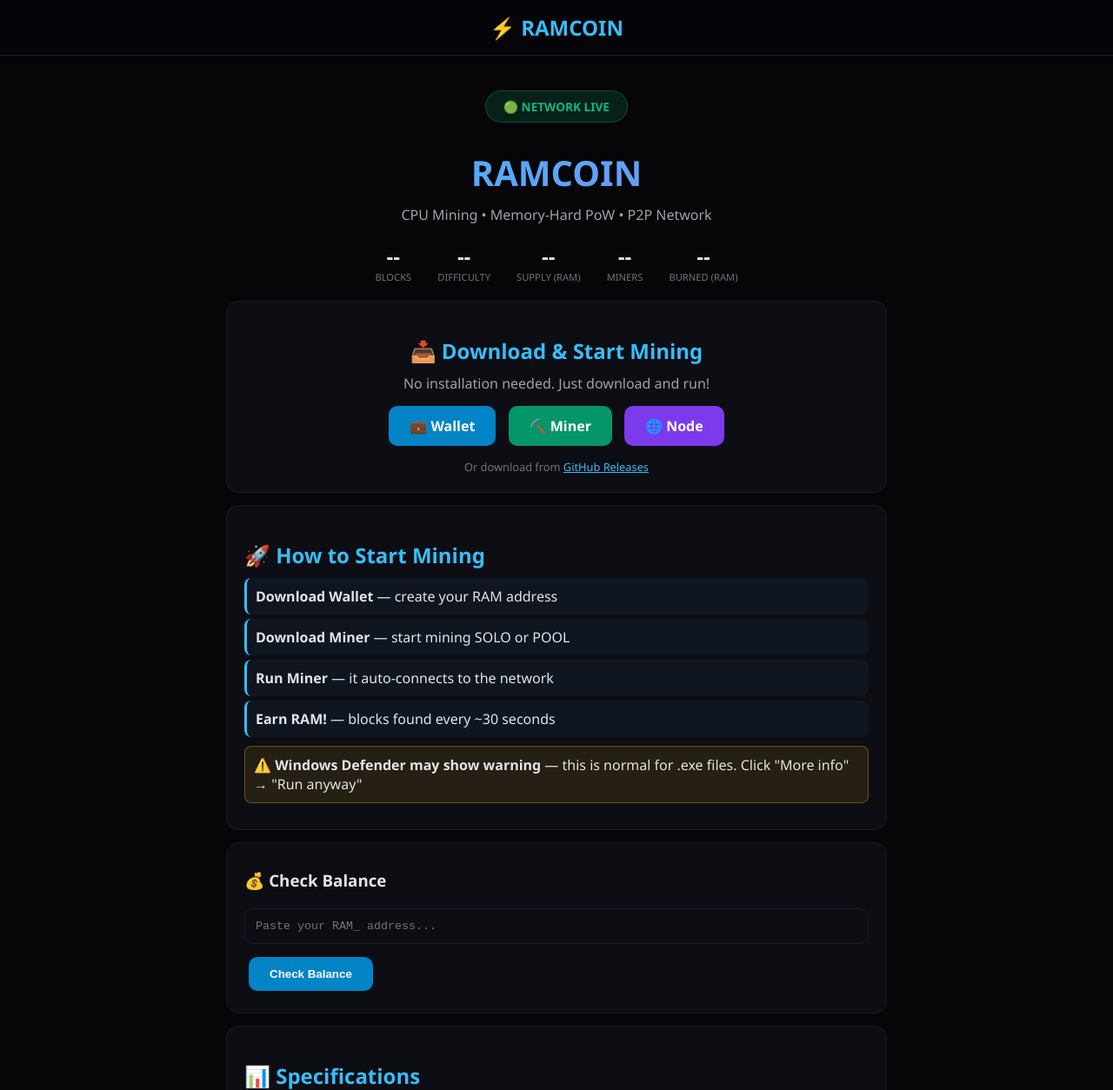
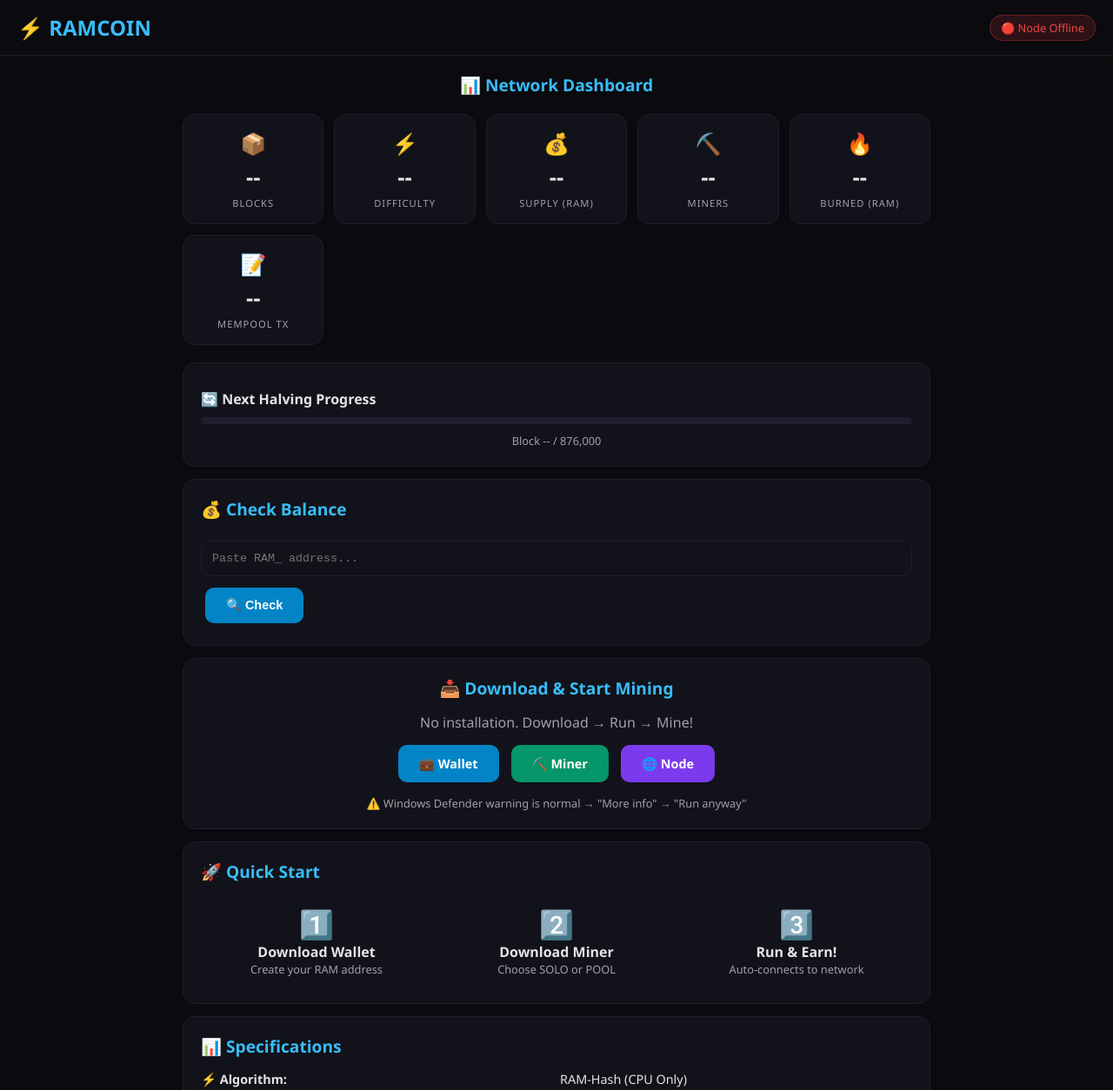
Before and after one commit to ramcoinnode-debug/ramcoin, a plain HTML site: page index.html in a window 1280 px wide. Shown: the top 1254 px of the page at 87% size. Drawn offline with Linux system fonts and the light colour scheme; no server answers.

Commit message:
Update index.html

```diff
--- a/index.html
+++ b/index.html
@@ -6,100 +6,181 @@
     <title>RAMCOIN (RAM) — CPU Mining Cryptocurrency</title>
     <style>
         :root {
-            --bg: #060609; --bg-card: #0d0d14; --border: #1a1a2e;
-            --blue: #38bdf8; --green: #10b981; --gold: #fbbf24;
-            --text: #e4e4e7;
+            --bg: #0a0a0f; --bg-card: #12121a; --border: #1e1e2e;
+            --blue: #38bdf8; --green: #10b981; --gold: #fbbf24; --red: #ef4444;
+            --text: #e4e4e7; --text2: #a1a1aa; --purple: #a78bfa;
         }
         * { box-sizing: border-box; margin: 0; padding: 0; }
-        body { font-family: 'Segoe UI', sans-serif; background: var(--bg); color: var(--text); }
-        nav { background: rgba(6,6,9,0.92); border-bottom: 1px solid var(--border); padding: 15px 20px; text-align: center; }
+        body { font-family: 'Segoe UI', sans-serif; background: var(--bg); color: var(--text); min-height: 100vh; }
+        nav { background: rgba(10,10,15,0.95); border-bottom: 1px solid var(--border); padding: 15px 20px;
+              display: flex; justify-content: space-between; align-items: center; flex-wrap: wrap; gap: 10px; }
         nav .logo { font-size: 1.5em; font-weight: 900; color: var(--blue); }
-        .container { max-width: 800px; margin: 0 auto; padding: 20px; }
-        .hero-badge { display: inline-block; background: rgba(16,185,129,0.15); color: var(--green); border: 1px solid rgba(16,185,129,0.3); padding: 8px 20px; border-radius: 50px; font-weight: 700; font-size: 0.85em; margin: 20px 0; }
-        h1 { font-size: 2.5em; text-align: center; background: linear-gradient(135deg, #38bdf8, #818cf8); -webkit-background-clip: text; -webkit-text-fill-color: transparent; margin: 10px 0; }
-        h2 { color: var(--blue); margin: 20px 0 10px; }
-        h3 { margin: 10px 0; }
-        .stats { display: flex; justify-content: center; gap: 30px; margin: 20px 0; flex-wrap: wrap; }
-        .stat { text-align: center; }
-        .stat .num { font-size: 1.5em; font-weight: 900; }
-        .stat .lbl { color: #71717a; font-size: 0.7em; }
+        nav .status { font-size: 0.8em; padding: 5px 12px; border-radius: 50px; }
+        .status.online { background: rgba(16,185,129,0.15); color: var(--green); border: 1px solid rgba(16,185,129,0.3); }
+        .status.offline { background: rgba(239,68,68,0.15); color: var(--red); border: 1px solid rgba(239,68,68,0.3); }
+        .container { max-width: 900px; margin: 0 auto; padding: 20px; }
+
+        /* DASHBOARD */
+        .dashboard { display: grid; grid-template-columns: repeat(auto-fit, minmax(150px, 1fr)); gap: 12px; margin: 20px 0; }
+        .dash-card { background: var(--bg-card); border: 1px solid var(--border); border-radius: 14px; padding: 16px; text-align: center; }
+        .dash-card .icon { font-size: 1.5em; margin-bottom: 5px; }
+        .dash-card .value { font-size: 1.6em; font-weight: 900; margin: 5px 0; }
+        .dash-card .label { color: var(--text2); font-size: 0.7em; text-transform: uppercase; letter-spacing: 1px; }
+        .dash-card .change { font-size: 0.75em; margin-top: 5px; }
+        .change.up { color: var(--green); }
+        .change.down { color: var(--red); }
+
         .card { background: var(--bg-card); border: 1px solid var(--border); border-radius: 14px; padding: 20px; margin: 14px 0; }
-        input { width: 100%; padding: 12px; border-radius: 10px; border: 1px solid var(--border); background: var(--bg-card); color: white; font-family: monospace; margin: 10px 0; }
-        .btn { display: inline-block; padding: 12px 24px; border-radius: 10px; font-weight: 700; text-decoration: none; border: none; cursor: pointer; margin: 5px; transition: all 0.2s; }
-        .btn:hover { transform: translateY(-2px); box-shadow: 0 4px 12px rgba(0,0,0,0.3); }
+        h2 { color: var(--blue); margin-bottom: 15px; font-size: 1.2em; }
+        h3 { margin: 10px 0; font-size: 1em; }
+        input, select { width: 100%; padding: 12px; border-radius: 10px; border: 1px solid var(--border);
+                       background: var(--bg-card); color: white; font-family: monospace; margin: 8px 0; }
+        .btn { display: inline-block; padding: 12px 24px; border-radius: 10px; font-weight: 700; text-decoration: none;
+               border: none; cursor: pointer; margin: 5px; transition: all 0.2s; font-size: 0.9em; }
+        .btn:hover { transform: translateY(-2px); box-shadow: 0 4px 12px rgba(0,0,0,0.3); opacity: 0.9; }
         .btn-primary { background: #0284c7; color: white; }
         .btn-green { background: #059669; color: white; }
         .btn-gold { background: #b45309; color: white; }
         .btn-purple { background: #7c3aed; color: white; }
-        .balance { font-size: 2em; font-weight: 900; color: var(--green); text-align: center; }
+        .btn-outline { background: transparent; border: 2px solid var(--blue); color: var(--blue); }
+
+        .balance { font-size: 2.5em; font-weight: 900; color: var(--green); text-align: center; }
+        .address-display { color: var(--text2); font-size: 0.8em; text-align: center; word-break: break-all; }
+
+        .tx-row { display: flex; justify-content: space-between; padding: 10px; border-bottom: 1px solid var(--border); font-size: 0.85em; }
+        .tx-row:last-child { border-bottom: none; }
+        .tx-in { color: var(--green); }
+        .tx-out { color: var(--red); }
+
         .social { display: flex; justify-content: center; gap: 10px; flex-wrap: wrap; margin: 20px 0; }
-        .social a { background: var(--bg-card); border: 1px solid var(--border); padding: 10px 18px; border-radius: 10px; color: var(--text); text-decoration: none; font-weight: 600; font-size: 0.9em; transition: all 0.2s; }
+        .social a { background: var(--bg-card); border: 1px solid var(--border); padding: 10px 18px;
+                   border-radius: 10px; color: var(--text); text-decoration: none; font-weight: 600; font-size: 0.85em; }
         .social a:hover { border-color: var(--blue); color: var(--blue); }
-        .steps { list-style: none; padding: 0; }
-        .steps li { padding: 10px; margin: 5px 0; background: rgba(56,189,248,0.05); border-radius: 8px; border-left: 3px solid var(--blue); }
-        .code { background: #000; color: var(--green); padding: 15px; border-radius: 8px; font-family: monospace; overflow-x: auto; margin: 10px 0; }
-        .warning { background: rgba(251,191,36,0.1); border: 1px solid rgba(251,191,36,0.3); padding: 10px; border-radius: 8px; margin: 10px 0; }
+
+        .progress-bar { background: var(--border); border-radius: 10px; height: 8px; margin: 10px 0; overflow: hidden; }
+        .progress-fill { background: linear-gradient(90deg, var(--blue), var(--purple)); height: 100%; border-radius: 10px; transition: width 0.5s; }
+
+        .footer { text-align: center; color: var(--text2); font-size: 0.75em; padding: 20px; }
+        .footer a { color: var(--blue); text-decoration: none; }
+
+        .tabs { display: flex; gap: 5px; margin-bottom: 15px; }
+        .tab { padding: 8px 16px; border-radius: 8px; cursor: pointer; font-size: 0.85em; border: 1px solid var(--border); background: transparent; color: var(--text2); }
+        .tab.active { background: var(--blue); color: white; border-color: var(--blue); }
+
+        @media (max-width: 600px) {
+            .dashboard { grid-template-columns: repeat(2, 1fr); }
+            .btn { width: 100%; margin: 3px 0; }
+        }
     </style>
 </head>
 <body>
-    <nav><span class="logo">⚡ RAMCOIN</span></nav>
+    <nav>
+        <span class="logo">⚡ RAMCOIN</span>
+        <span class="status online" id="netStatus">🟢 Network Online</span>
+    </nav>
+
     <div class="container">
-        <center><span class="hero-badge">🟢 NETWORK LIVE</span></center>
-        <h1>RAMCOIN</h1>
-        <p style="text-align:center;color:#a1a1aa;">CPU Mining • Memory-Hard PoW • P2P Network</p>
+        <!-- 🔥 ДАШБОРД -->
+        <h2 style="text-align:center;">📊 Network Dashboard</h2>
+        <div class="dashboard">
+            <div class="dash-card">
+                <div class="icon">📦</div>
+                <div class="value" id="dashHeight">--</div>
+                <div class="label">Blocks</div>
+            </div>
+            <div class="dash-card">
+                <div class="icon">⚡</div>
+                <div class="value" id="dashDiff">--</div>
+                <div class="label">Difficulty</div>
+            </div>
+            <div class="dash-card">
+                <div class="icon">💰</div>
+                <div class="value" id="dashSupply">--</div>
+                <div class="label">Supply (RAM)</div>
+            </div>
+            <div class="dash-card">
+                <div class="icon">⛏️</div>
+                <div class="value" id="dashMiners">--</div>
+                <div class="label">Miners</div>
+            </div>
+            <div class="dash-card">
+                <div class="icon">🔥</div>
+                <div class="value" id="dashBurn">--</div>
+                <div class="label">Burned (RAM)</div>
+            </div>
+            <div class="dash-card">
+                <div class="icon">📝</div>
+                <div class="value" id="dashMempool">--</div>
+                <div class="label">Mempool TX</div>
+            </div>
+        </div>
 
-        <div class="stats" id="stats">
-            <div class="stat"><div class="num" id="h">--</div><div class="lbl">BLOCKS</div></div>
-            <div class="stat"><div class="num" id="d">--</div><div class="lbl">DIFFICULTY</div></div>
-            <div class="stat"><div class="num" id="s">--</div><div class="lbl">SUPPLY (RAM)</div></div>
-            <div class="stat"><div class="num" id="p">--</div><div class="lbl">MINERS</div></div>
-            <div class="stat"><div class="num" id="b">--</div><div class="lbl">BURNED (RAM)</div></div>
+        <!-- Прогресс бар до халвинга -->
+        <div class="card">
+            <h3>🔄 Next Halving Progress</h3>
+            <div class="progress-bar">
+                <div class="progress-fill" id="halvingProgress" style="width: 0%"></div>
+            </div>
+            <p style="color:var(--text2);font-size:0.8em;text-align:center;">
+                Block <span id="currentBlock">--</span> / 876,000
+            </p>
+        </div>
+
+        <!-- 🔥 ПРОВЕРКА БАЛАНСА -->
+        <div class="card">
+            <h2>💰 Check Balance</h2>
+            <input type="text" id="addr" placeholder="Paste RAM_ address...">
+            <button class="btn btn-primary" onclick="check()">🔍 Check</button>
+            <div id="result"></div>
         </div>
 
         <!-- 🔥 СКАЧАТЬ -->
         <div class="card" style="text-align:center;">
             <h2>📥 Download & Start Mining</h2>
-            <p style="color:#a1a1aa; margin:10px 0;">No installation needed. Just download and run!</p>
+            <p style="color:var(--text2); margin:10px 0;">No installation. Download → Run → Mine!</p>
 
-            <a href="https://github.com/ramcoinnode-debug/ramcoin/releases/download/v1.0/RAMCOIN_Wallet.exe" class="btn btn-primary">💼 Wallet</a>
-            <a href="https://github.com/ramcoinnode-debug/ramcoin/releases/download/v1.0/RAMCOIN_Miner.exe" class="btn btn-green">⛏️ Miner</a>
-            <a href="https://github.com/ramcoinnode-debug/ramcoin/releases/download/v1.0/RAMCOIN_Node.exe" class="btn btn-purple">🌐 Node</a>
+            <a href="https://github.com/ramcoinnode-debug/ramcoin/releases/latest" class="btn btn-primary">💼 Wallet</a>
+            <a href="https://github.com/ramcoinnode-debug/ramcoin/releases/latest" class="btn btn-green">⛏️ Miner</a>
+            <a href="https://github.com/ramcoinnode-debug/ramcoin/releases/latest" class="btn btn-purple">🌐 Node</a>
 
-            <p style="color:#71717a; font-size:0.8em; margin-top:10px;">Or download from <a href="https://github.com/ramcoinnode-debug/ramcoin" style="color:var(--blue);">GitHub Releases</a></p>
+            <p style="color:var(--text2); font-size:0.8em; margin-top:10px;">
+                ⚠️ Windows Defender warning is normal → "More info" → "Run anyway"
+            </p>
         </div>
 
         <!-- 🔥 КАК НАЧАТЬ -->
         <div class="card">
-            <h2>🚀 How to Start Mining</h2>
-            <ol class="steps">
-                <li><strong>Download Wallet</strong> — create your RAM address</li>
-                <li><strong>Download Miner</strong> — start mining SOLO or POOL</li>
-                <li><strong>Run Miner</strong> — it auto-connects to the network</li>
-                <li><strong>Earn RAM!</strong> — blocks found every ~30 seconds</li>
-            </ol>
-            <div class="warning">
-                ⚠️ <strong>Windows Defender may show warning</strong> — this is normal for .exe files. Click "More info" → "Run anyway"
+            <h2>🚀 Quick Start</h2>
+            <div style="display:grid;grid-template-columns:repeat(auto-fit,minmax(180px,1fr));gap:10px;">
+                <div style="text-align:center;padding:10px;">
+                    <div style="font-size:2em;">1️⃣</div>
+                    <p><strong>Download Wallet</strong></p>
+                    <p style="color:var(--text2);font-size:0.8em;">Create your RAM address</p>
+                </div>
+                <div style="text-align:center;padding:10px;">
+                    <div style="font-size:2em;">2️⃣</div>
+                    <p><strong>Download Miner</strong></p>
+                    <p style="color:var(--text2);font-size:0.8em;">Choose SOLO or POOL</p>
+                </div>
+                <div style="text-align:center;padding:10px;">
+                    <div style="font-size:2em;">3️⃣</div>
+                    <p><strong>Run & Earn!</strong></p>
+                    <p style="color:var(--text2);font-size:0.8em;">Auto-connects to network</p>
+                </div>
             </div>
-        </div>
-
-        <!-- 🔥 ПРОВЕРИТЬ БАЛАНС -->
-        <div class="card">
-            <h3>💰 Check Balance</h3>
-            <input type="text" id="addr" placeholder="Paste your RAM_ address...">
-            <button class="btn btn-primary" onclick="check()">Check Balance</button>
-            <div id="result"></div>
         </div>
 
         <!-- 🔥 ХАРАКТЕРИСТИКИ -->
         <div class="card">
             <h2>📊 Specifications</h2>
-            <p>⚡ <strong>Algorithm:</strong> RAM-Hash (Memory-Hard, CPU only)</p>
-            <p>💎 <strong>Max Supply:</strong> 17,520,000 RAM</p>
-            <p>⏱️ <strong>Block Time:</strong> 30 seconds</p>
-            <p>🔥 <strong>Burn:</strong> 1% of each block reward</p>
-            <p>🔒 <strong>Security:</strong> ECDSA + SHA256</p>
-            <p>🌐 <strong>Network:</strong> P2P, white/grey IP support</p>
-            <p>🛡️ <strong>ASIC/FPGA Resistant:</strong> 512KB-4MB scratchpad</p>
+            <div style="display:grid;grid-template-columns:1fr 1fr;gap:8px;font-size:0.9em;">
+                <p>⚡ <strong>Algorithm:</strong></p><p>RAM-Hash (CPU Only)</p>
+                <p>💎 <strong>Max Supply:</strong></p><p>17,520,000 RAM</p>
+                <p>⏱️ <strong>Block Time:</strong></p><p>~30 seconds</p>
+                <p>🔥 <strong>Burn:</strong></p><p>1% per block</p>
+                <p>🔒 <strong>Security:</strong></p><p>ECDSA + SHA256</p>
+                <p>🛡️ <strong>ASIC Resistant:</strong></p><p>512KB-4MB scratchpad</p>
+            </div>
         </div>
 
         <!-- 🔥 КОНТАКТЫ -->
@@ -114,50 +195,47 @@
             </div>
         </div>
 
-        <p style="text-align:center;color:#71717a;font-size:0.8em;">
-            🌐 Seed Node: 90.188.115.169:5000 | 90.188.108.252:5000<br>
-            RAMCOIN v9.0.15 — P2P Blockchain
-        </p>
+        <div class="footer">
+            🌐 Seed Nodes: 90.188.115.169:5000 | 90.188.108.252:5000<br>
+            RAMCOIN v9.0.15 — P2P Blockchain Network<br>
+            © 2026 <a href="https://t.me/ramcoin_pow">RAMCOIN Community</a>
+        </div>
     </div>
 
     <script>
-        // 🔥 Авто-выбор ноды
-        const NODES = [
-            'http://90.188.115.169:5000',
-            'http://90.188.108.252:5000'
-        ];
-        let API = NODES[0];
-        let currentNode = 0;
+        // 🔥 ИСПОЛЬЗУЙ SERVEO HTTPS ССЫЛКУ
+        const API = 'https://af12cced69bbebb4-90-188-115-169.serveousercontent.com';
 
-        async function tryNode(url) {
-            try {
-                const r = await fetch(url + '/health');
-                if (r.ok) return url;
-            } catch(e) {}
-            return null;
-        }
+        let lastStats = null;
 
-        async function findBestNode() {
-            for (let url of NODES) {
-                const node = await tryNode(url);
-                if (node) return node;
-            }
-            return NODES[0];
-        }
-
-        async function load() {
+        async function loadDashboard() {
             try {
                 const r = await fetch(API + '/stats');
                 const d = await r.json();
-                document.getElementById('h').textContent = d.height || '--';
-                document.getElementById('d').textContent = d.difficulty || '--';
-                document.getElementById('s').textContent = (d.total_supply || 0).toFixed(0) + ' RAM';
-                document.getElementById('p').textContent = d.active_miners || d.peers || '0';
-                document.getElementById('b').textContent = (d.burn || 0).toFixed(2) + ' RAM';
+
+                // Обновляем дашборд
+                document.getElementById('dashHeight').textContent = (d.height || 0).toLocaleString();
+                document.getElementById('dashDiff').textContent = d.difficulty || '--';
+                document.getElementById('dashSupply').textContent = (d.total_supply || 0).toFixed(0) + ' RAM';
+                document.getElementById('dashMiners').textContent = d.active_miners || d.peers || '0';
+                document.getElementById('dashBurn').textContent = (d.burn || 0).toFixed(2) + ' RAM';
+                document.getElementById('dashMempool').textContent = d.mempool || '0';
+
+                // Халвинг прогресс
+                const height = d.height || 0;
+                const halvingBlock = 876000;
+                const progress = (height % halvingBlock) / halvingBlock * 100;
+                document.getElementById('halvingProgress').style.width = progress.toFixed(2) + '%';
+                document.getElementById('currentBlock').textContent = (height % halvingBlock).toLocaleString();
+
+                // Статус сети
+                document.getElementById('netStatus').textContent = '🟢 Network Online';
+                document.getElementById('netStatus').className = 'status online';
+
+                lastStats = d;
             } catch(e) {
-                // Пробуем другую ноду
-                currentNode = (currentNode + 1) % NODES.length;
-                API = NODES[currentNode];
+                document.getElementById('netStatus').textContent = '🔴 Node Offline';
+                document.getElementById('netStatus').className = 'status offline';
             }
         }
 
@@ -166,36 +244,33 @@
             const res = document.getElementById('result');
 
             if(!addr.startsWith('RAM_')) {
-                res.innerHTML = '<p style="color:#f87171;">❌ Address must start with RAM_</p>';
+                res.innerHTML = '<p style="color:#ef4444;text-align:center;">❌ Address must start with RAM_</p>';
                 return;
             }
 
-            res.innerHTML = '<p>⏳ Loading...</p>';
+            res.innerHTML = '<p style="text-align:center;">⏳ Loading...</p>';
 
             try {
                 const r = await fetch(API + '/address/' + addr);
                 const d = await r.json();
 
                 if(d.error) {
-                    res.innerHTML = '<p style="color:#f87171;">❌ ' + d.error + '</p>';
+                    res.innerHTML = '<p style="color:#ef4444;text-align:center;">❌ ' + d.error + '</p>';
                 } else {
                     res.innerHTML = `
                         <div class="balance">💰 ${d.balance.toFixed(4)} RAM</div>
-                        <p style="color:#71717a;">📍 ${addr.substring(0, 30)}...</p>
-                        <p style="color:#71717a;">🔢 Nonce: ${d.nonce}</p>
+                        <div class="address-display">📍 ${addr}</div>
+                        <p style="color:var(--text2);text-align:center;">🔢 Nonce: ${d.nonce}</p>
                     `;
                 }
             } catch(e) {
-                res.innerHTML = '<p style="color:#fbbf24;">⚠️ Node offline. Try again later.</p>';
+                res.innerHTML = '<p style="color:#fbbf24;text-align:center;">⚠️ Node offline. Try again later.</p>';
             }
         }
 
         // Запуск
-        (async () => {
-            API = await findBestNode();
-            load();
-            setInterval(load, 10000);
-        })();
+        loadDashboard();
+        setInterval(loadDashboard, 5000); // Обновление каждые 5 секунд
     </script>
 </body>
 </html>
```
